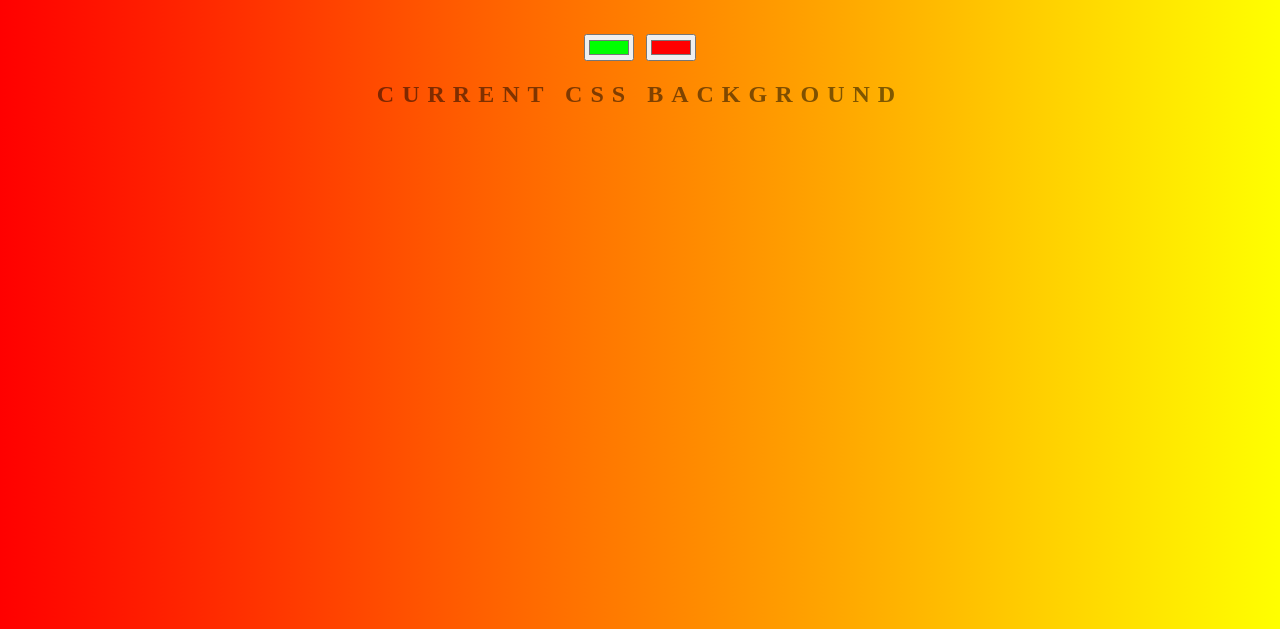
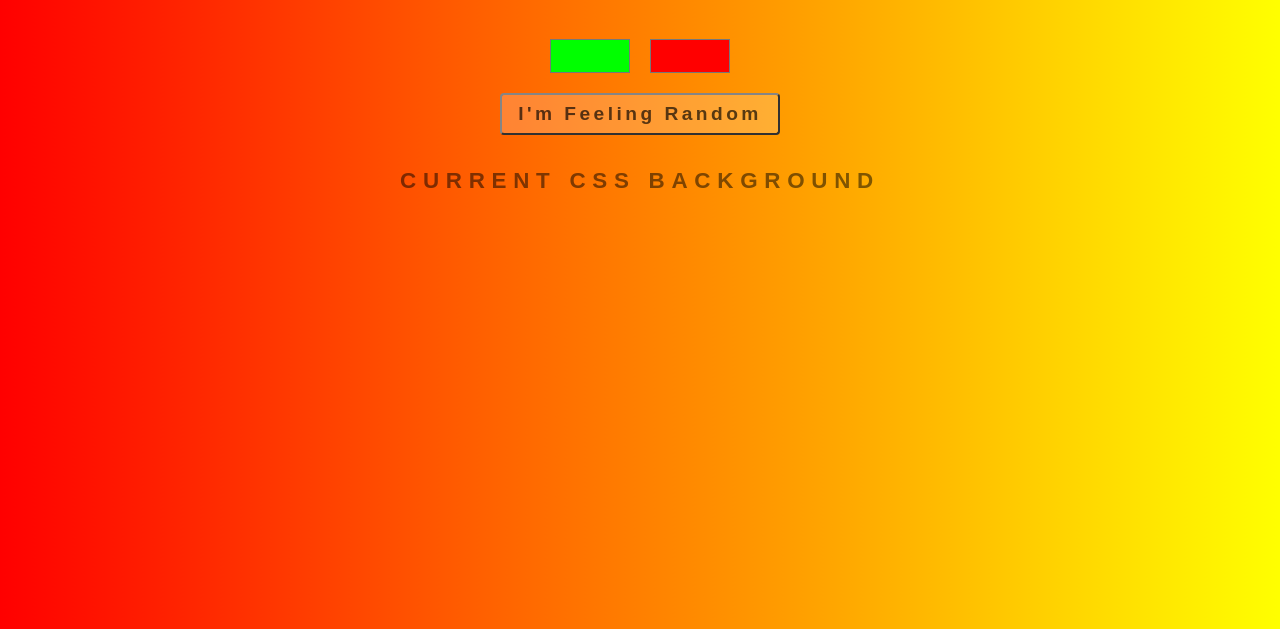
Before and after one commit to trevorberman/udemy_complete_webdev, a website: page section_11_DOM_manipulation/background_generator_exercise/index.html in a window 1280 px wide. Shown: the part 171-800 px from the top of the page. Drawn offline with Linux system fonts and the light colour scheme.

Commit message:
Update UI and styles.:lipstick:

```diff
--- a/section_11_DOM_manipulation/background_generator_exercise/index.html
+++ b/section_11_DOM_manipulation/background_generator_exercise/index.html
@@ -8,6 +8,7 @@
 	<h1>Background Generator</h1>
 	<input class="color1" type="color" name="color1" value="#00ff00">
 	<input class="color2" type="color" name="color2" value="#ff0000">
+	<button id="randomizer" type="button" name="button">I'm Feeling Random</button>
 	<h2>Current CSS Background</h2>
 	<h3></h3>
 	<script type="text/javascript" src="script-background-generator-exercise.js"></script>
--- a/section_11_DOM_manipulation/background_generator_exercise/style-background-generator-exercise.css
+++ b/section_11_DOM_manipulation/background_generator_exercise/style-background-generator-exercise.css
@@ -1,6 +1,6 @@
 body {
-  font: "Raleway", sans-serif;
-  color: rgba(0, 0, 0, 0.5);
+  font: 'Raleway', sans-serif;
+  color: rgba(255, 255, 255, 0.5);
   text-align: center;
   text-transform: uppercase;
   letter-spacing: 0.5em;
@@ -9,7 +9,7 @@ body {
 }
 
 h1 {
-  font: 600 3.5em "Raleway", sans-serif;
+  font: 600 3.5em 'Raleway', sans-serif;
   color: rgba(0, 0, 0, 0.5);
   text-align: center;
   text-transform: uppercase;
@@ -17,10 +17,46 @@ h1 {
   width: 100%;
 }
 
+h2 {
+  font: 600 1.4em 'Raleway', sans-serif;
+  color: rgba(0, 0, 0, 0.5);
+  text-align: center;
+  text-transform: uppercase;
+  letter-spacing: 0.3em;
+  width: 100%;
+  margin-top: 33px;
+}
+
 h3 {
-  font: 900 1em "Raleway", sans-serif;
+  font: 900 1em 'Raleway', sans-serif;
   color: rgba(0, 0, 0, 0.5);
   text-align: center;
   text-transform: none;
   letter-spacing: 0.01em;
 }
+
+input[type='color'] {
+  width: 88px;
+  height: 44px;
+  border-width: 0;
+  background-color: rgba(255, 255, 255, 0);
+}
+
+button {
+  font: 900 1.2em 'Raleway', sans-serif;
+  color: rgba(0, 0, 0, 0.66);
+  text-align: center;
+  text-transform: none;
+  letter-spacing: 0.18em;
+  display: block;
+  margin: 15px auto;
+  background: rgba(255, 255, 255, 0.2);
+  border-color: rgb(133, 133, 133);
+  border-radius: 4px;
+  padding: 8px 16px;
+}
+
+button:focus,
+input:focus {
+  outline: none;
+}
```
